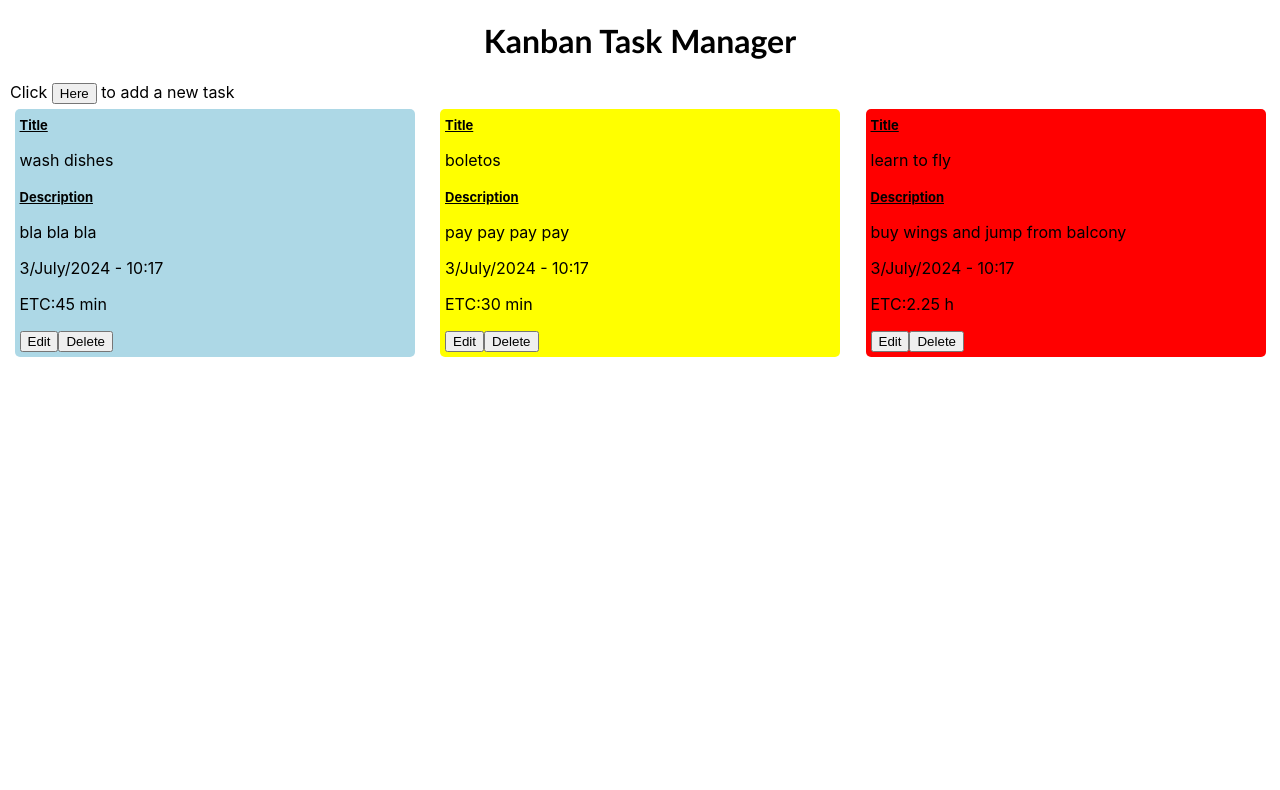
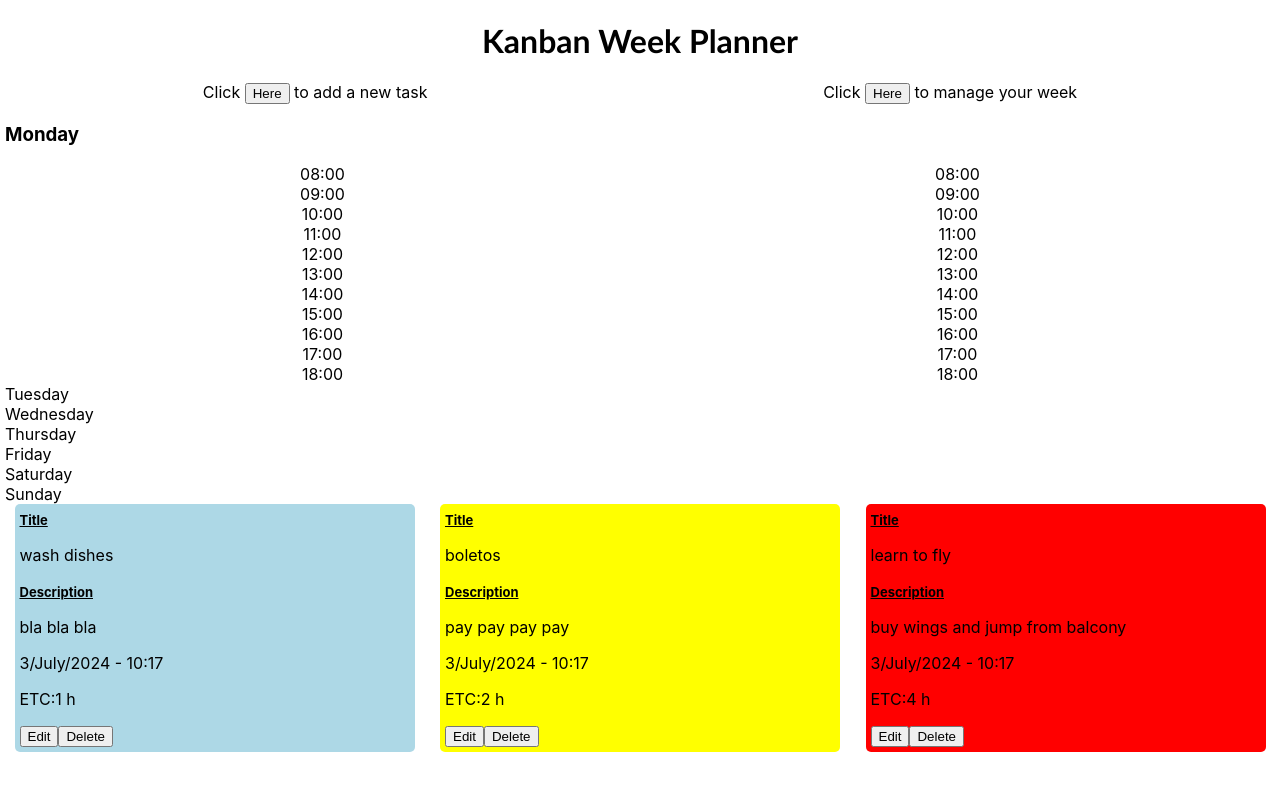
Before and after one commit to Ahab1777/kanban-task-tracker, a React (Create React App) app: page / in a window 1280 px wide. Shown: the top 790 px of the page. Built offline with nearby package versions, Linux system fonts and the light colour scheme.

Commit message:
started the weekly planner

```diff
--- a/src/App.css
+++ b/src/App.css
@@ -36,6 +36,13 @@ h1 {
     border-width: 1px;
     border-color: black;
     border-radius: 10px;
+}
+
+/* dashboard */
+
+.dashboard {
+    display: flex;
+    justify-content: space-around;
 }
 
 /* Board */
@@ -182,8 +189,8 @@ h1 {
 /* ---new task--- */
 
 
-.new-task-container {
-    margin: 5px;
+.new-task-button {
+    display: inline-block;
 }
 
 .new-task-popup {
@@ -278,3 +285,19 @@ h1 {
     border-color: black;
 
 }
+
+/* week */
+
+.week-container {
+    display: flex;
+}
+
+.day-card {
+    width: 100%;
+    text-align: center;
+    display: flex;
+}
+
+.day-column{
+    width: 100%;
+}
--- a/src/App.js
+++ b/src/App.js
@@ -1,6 +1,7 @@
 import './App.css';
 import NewTask from './components/NewTask';
 import BoardCard from './components/BoardCard';
+import WeekPlanner from './components/WeekPlanner';
 import { useState, createContext } from 'react';
 
 export const KanbanContext = createContext(null)
@@ -16,21 +17,21 @@ function App() {
       description:"bla bla bla",
       createdOn: '3/July/2024 - 10:17',
       fullDate: 'qwe',
-      etc: '45' ,
+      etc: '60' ,
       colorCode: '#add8e6'
     },
     {
       title: "boletos",
       description: 'pay pay pay pay',
       createdOn: '3/July/2024 - 10:17',
-      etc: '30' ,
+      etc: '120' ,
       colorCode: '#FFFF00'
     },
     {
       title: "learn to fly",
       description: "buy wings and jump from balcony",
       createdOn: '3/July/2024 - 10:17',
-      etc: '135' ,
+      etc: '240' ,
       colorCode: '#FF0000'
     },
 
@@ -42,20 +43,29 @@ function App() {
     <>
     <div className="App">
 
-    <h1>Kanban Task Manager</h1>
+    <h1>Kanban Week Planner</h1>
 
       <KanbanContext.Provider value={{taskTitle, setTaskTitle, taskDescription, setTaskDescription, taskList, setTaskList}}>
 
+      <div className='dashboard'>
+        <div className='new-task-button'>
 
-      <div className='new-task-container'>
+          <span>Click </span>
+          <NewTask/>
+          <span> to add a new task</span>
 
-      <span>Click </span>
+        </div>
 
-      <NewTask/>
-
-      <span> to add a new task</span>
+        <div className='week-button'>
+          <span>Click </span>
+          <NewTask/>
+          <span> to manage your week</span>
+        </div>
 
       </div>
+
+        <WeekPlanner taskList={taskList}/>
+
 
       <div className='board-container'>
 
@@ -69,6 +79,7 @@ function App() {
       </div>
 
 
+
       </KanbanContext.Provider>
 
     </div>
--- a/src/components/NewTask.jsx
+++ b/src/components/NewTask.jsx
@@ -24,16 +24,21 @@ function NewTask() {
         setColorCode('')
     }
 
-    //useRef for modal form and its toggle function - also responsible for masking background while modal is open
+     //useRef for modal form and its toggle function - also responsible for masking background while modal is open
     const newTaskModal = useRef(null)
 
     function toggleNewTaskModal() {
+
         if (!newTaskModal.current){
             return;
         }
+        //ensures that states are empty when opening and closing modal
+        resetStates()
+
         newTaskModal.current.hasAttribute("open")
         ? resetStates() && newTaskModal.current.close()
         : newTaskModal.current.showModal()
+
     }
 
     //handle user typing
@@ -56,17 +61,17 @@ function NewTask() {
         switch (timeCommand) {
             case "decreaseTime":
                 //do not decrease time below 15min
-                if(completionTime <= 15 ){
+                if(completionTime <= 60 ){
                     break;
                 }
-                setCompletionTime(prevTime => prevTime - 15);
+                setCompletionTime(prevTime => prevTime - 60);
                 break;
             case "increaseTime":
                 //do not increase time above 480min/8h
                 if(completionTime >= 480 ){
                     break;
                 }
-                setCompletionTime(prevTime => prevTime + 15);
+                setCompletionTime(prevTime => prevTime + 60);
                 break;
             default:
                 break;
--- /dev/null
+++ b/src/components/WeekPlanner.jsx
@@ -0,0 +1,57 @@
+import { useContext } from "react"
+
+
+
+const WeekPlanner = () => {
+
+
+    return(
+        <>
+        <h3>Monday</h3>
+        <div className='week-container'>
+            <div className="day-card">
+                <div className="day-column time-column">
+                    <div>08:00</div>
+                    <div>09:00</div>
+                    <div>10:00</div>
+                    <div>11:00</div>
+                    <div>12:00</div>
+                    <div>13:00</div>
+                    <div>14:00</div>
+                    <div>15:00</div>
+                    <div>16:00</div>
+                    <div>17:00</div>
+                    <div>18:00</div>
+                </div>
+                <div className="day-column task-column">
+                <div>08:00</div>
+                    <div>09:00</div>
+                    <div>10:00</div>
+                    <div>11:00</div>
+                    <div>12:00</div>
+                    <div>13:00</div>
+                    <div>14:00</div>
+                    <div>15:00</div>
+                    <div>16:00</div>
+                    <div>17:00</div>
+                    <div>18:00</div>
+                </div>
+            </div>
+
+        </div>
+
+
+
+
+
+        <div className="day-item">Tuesday</div>
+        <div className="day-item">Wednesday</div>
+        <div className="day-item">Thursday</div>
+        <div className="day-item">Friday</div>
+        <div className="day-item">Saturday</div>
+        <div className="day-item">Sunday</div>
+        </>
+    )
+}
+
+export default WeekPlanner
```
